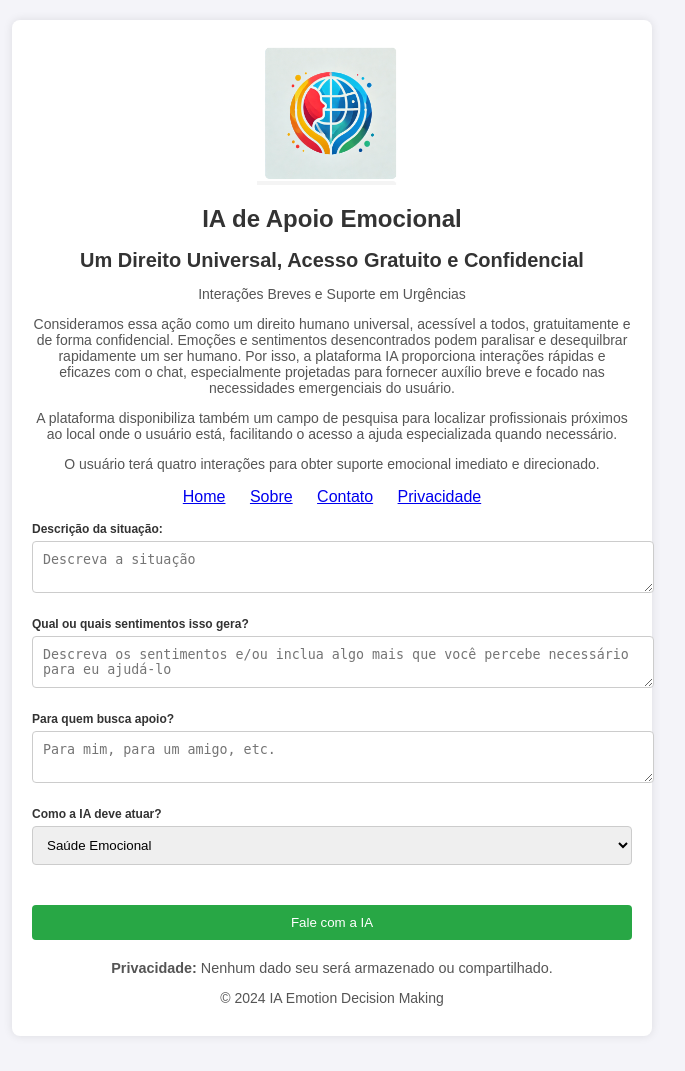
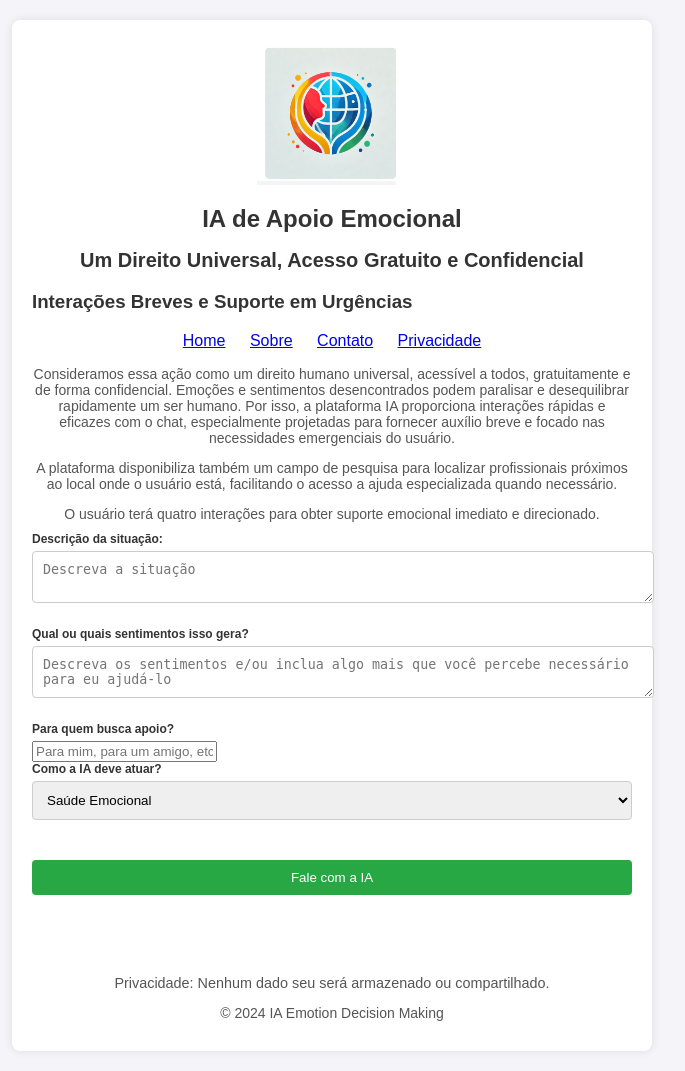
Before and after one commit to JoaoCarlosOrquiza/iaemotiondecisionmaking, a Flask app: page / in a window 1280 px wide. Shown: the whole page, without its empty margins (308-993 px from the left). Before the commit the page ends 1006 px from the top, so only its background shows below. Run offline with Flask 2, Linux system fonts and the light colour scheme.

Commit message:
Ajuste no layout, inclusão de formulário de feedback e correção de caminhos de imagens

```diff
--- a/templates/index.html
+++ b/templates/index.html
@@ -1,72 +1,74 @@
 <!DOCTYPE html>
-<html lang="pt-BR">
+<html lang="pt-br">
 <head>
     <meta charset="UTF-8">
     <meta name="viewport" content="width=device-width, initial-scale=1.0">
-    <meta name="description" content="IA Emotion Decision Making - Suporte para tomadas de decisões emocionais utilizando IA.">
-    <meta name="keywords" content="IA, Decisões Emocionais, Terapia Cognitivo-Comportamental, Suporte Emocional">
-    <meta name="author" content="Equipe de IA Emotion Decision Making">
-    <title>IA Apoio Emocional em Urgências</title>
-    <link rel="stylesheet" href="https://cdnjs.cloudflare.com/ajax/libs/font-awesome/5.15.3/css/all.min.css">
-    <link rel="stylesheet" href="static/css/styles.css">
-    <link rel="icon" href="static/images/favicon.ico" type="image/x-icon">
+    <title>IA Emotion Decision Making</title>
+    <link rel="stylesheet" href="{{ url_for('static', filename='css/styles.css') }}">
+    <link rel="icon" href="{{ url_for('static', filename='images/favicon.ico') }}" type="image/x-icon">
 </head>
 <body>
     <div class="container">
         <header>
-            <img src="static/images/logo.png" alt="IA Emotion Decision Making Logo" class="logo">
+            <img class="logo" src="{{ url_for('static', filename='images/logo.png') }}" alt="Logo">
             <h1>IA de Apoio Emocional</h1>
             <h2>Um Direito Universal, Acesso Gratuito e Confidencial</h2>
-            <p class="center-text">
-                Interações Breves e Suporte em Urgências
+            <h3>Interações Breves e Suporte em Urgências</h3>
+        </header>
+
+        <nav class="nav-links">
+            <ul class="nav-list">
+                <li><a href="#home">Home</a></li>
+                <li><a href="#sobre">Sobre</a></li>
+                <li><a href="#contato">Contato</a></li>
+                <li><a href="#privacidade">Privacidade</a></li>
+            </ul>
+        </nav>
+
+        <main>
+            <p>
+                Consideramos essa ação como um direito humano universal, acessível a todos, gratuitamente e de forma confidencial. Emoções e sentimentos desencontrados podem paralisar e desequilibrar rapidamente um ser humano. Por isso, a plataforma IA proporciona interações rápidas e eficazes com o chat, especialmente projetadas para fornecer auxílio breve e focado nas necessidades emergenciais do usuário.
             </p>
-            <p class="center-text">
-                Consideramos essa ação como um direito humano universal, acessível a todos, gratuitamente e de forma confidencial. Emoções e sentimentos desencontrados podem paralisar e desequilbrar rapidamente um ser humano. Por isso, a plataforma IA proporciona interações rápidas e eficazes com o chat, especialmente projetadas para fornecer auxílio breve e focado nas necessidades emergenciais do usuário.
-            </p>
-            <p class="center-text">
+            <p>
                 A plataforma disponibiliza também um campo de pesquisa para localizar profissionais próximos ao local onde o usuário está, facilitando o acesso a ajuda especializada quando necessário.
             </p>
-            <p class="center-text">
+            <p>
                 O usuário terá quatro interações para obter suporte emocional imediato e direcionado.
             </p>
-            <nav>
-                <button class="menu-toggle" aria-label="Abrir menu de navegação">
-                    <i class="fas fa-bars"></i>
-                </button>
-                <ul class="nav-list">
-                    <li><a href="index.html">Home</a></li>
-                    <li><a href="about.html">Sobre</a></li>
-                    <li><a href="contact.html">Contato</a></li>
-                    <li><a href="privacy.html">Privacidade</a></li>
-                </ul>
-            </nav>
-        </header>
-        <main>
-            <form id="decision-form" method="POST" action="/process-form">
-                <label for="situation_description">Descrição da situação:</label>
-                <textarea id="situation_description" name="situation_description" placeholder="Descreva a situação" required></textarea>
 
-                <label for="feelings">Qual ou quais sentimentos isso gera?</label>
-                <textarea id="feelings" name="feelings" placeholder="Descreva os sentimentos e/ou inclua algo mais que você percebe necessário para eu ajudá-lo" required></textarea>
+            <!-- Formulário de descrição da situação -->
+            <form>
+                <label for="descricao">Descrição da situação:</label>
+                <textarea id="descricao" name="descricao" placeholder="Descreva a situação"></textarea>
 
-                <label for="support_reason">Para quem busca apoio?</label>
-                <textarea id="support_reason" name="support_reason" placeholder="Para mim, para um amigo, etc." required></textarea>
+                <label for="sentimentos">Qual ou quais sentimentos isso gera?</label>
+                <textarea id="sentimentos" name="sentimentos" placeholder="Descreva os sentimentos e/ou inclua algo mais que você percebe necessário para eu ajudá-lo"></textarea>
 
-                <label for="ia_action">Como a IA deve atuar?</label>
-                <select id="ia_action" name="ia_action" required>
-                    <option value="emotional_health">Saúde Emocional</option>
-                    <option value="financial_health">Saúde Financeira</option>
-                    <option value="legal_support">Suporte Jurídico</option>
+                <label for="apoio">Para quem busca apoio?</label>
+                <input type="text" id="apoio" name="apoio" placeholder="Para mim, para um amigo, etc.">
+
+                <label for="atuar">Como a IA deve atuar?</label>
+                <select id="atuar" name="atuar">
+                    <option value="saude_emocional">Saúde Emocional</option>
+                    <!-- Outras opções -->
                 </select>
 
-                <button type="submit" disabled>Fale com a IA</button>
+                <button type="submit">Fale com a IA</button>
             </form>
-            <p class="privacy"><strong>Privacidade:</strong> Nenhum dado seu será armazenado ou compartilhado.</p>
+
+            <!-- Formulário de feedback -->
+            <div id="feedback-form">
+                <div class="feedback-buttons">
+                    <button><i class="fas fa-thumbs-up"></i></button>
+                    <button><i class="fas fa-thumbs-down"></i></button>
+                </div>
+            </div>
+
+            <footer>
+                <p class="privacy">Privacidade: Nenhum dado seu será armazenado ou compartilhado.</p>
+                <p>© 2024 IA Emotion Decision Making</p>
+            </footer>
         </main>
-        <footer>
-            <p>© 2024 IA Emotion Decision Making</p>
-        </footer>
     </div>
-    <script src="static/js/script.js"></script>
 </body>
 </html>
```
